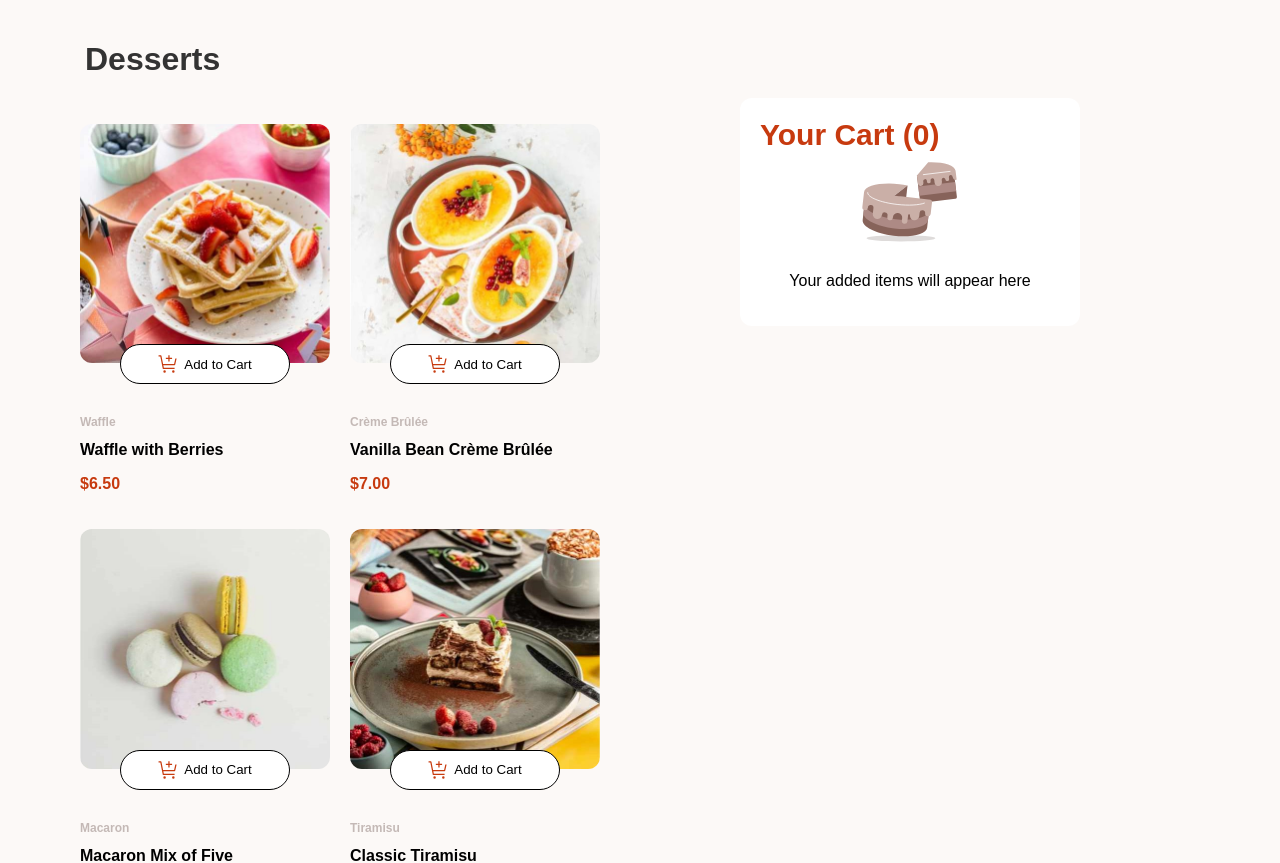
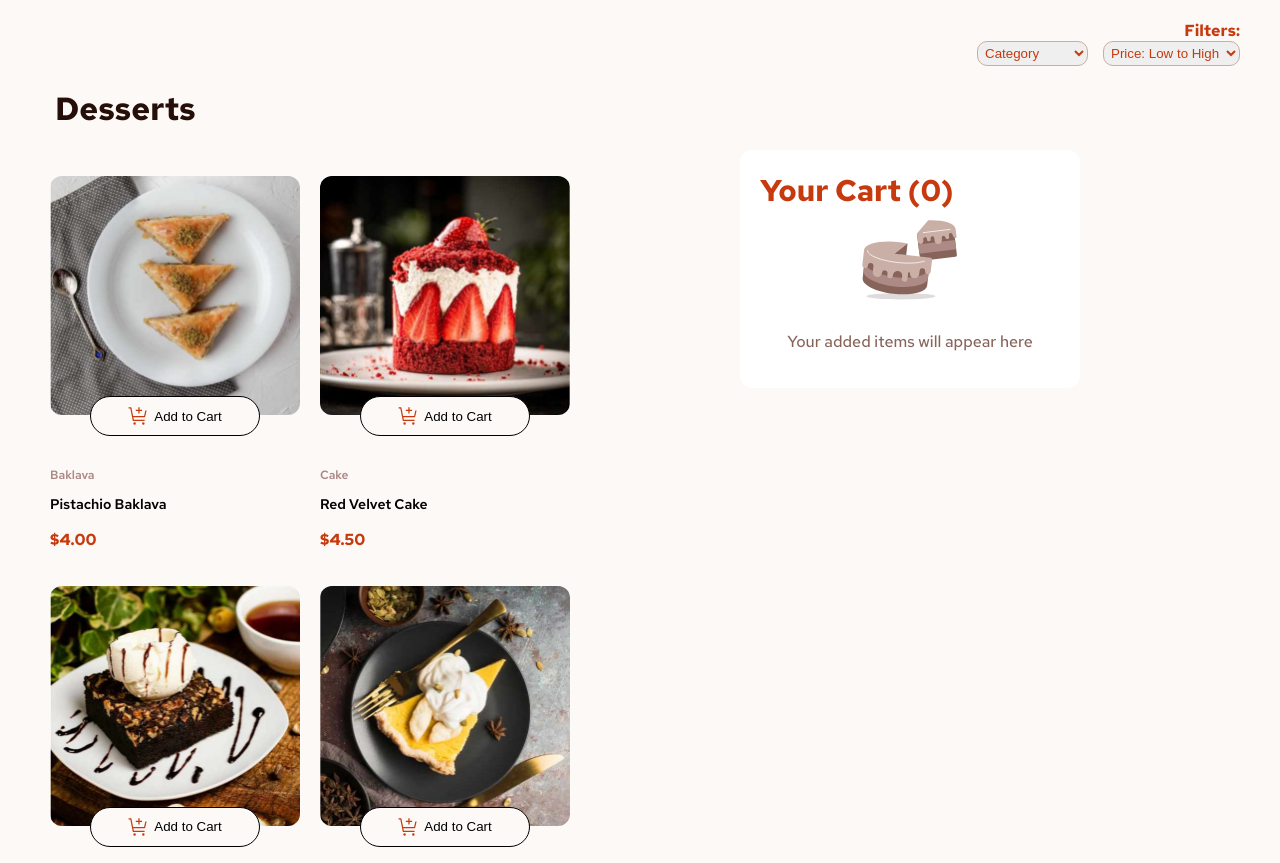
Before and after one commit to gabrielmpdev/Product-list, a React (Create React App) app: page / in a window 1280 px wide. Shown: the top 863 px of the page. Built offline with nearby package versions, Linux system fonts and the light colour scheme.

Commit message:
feat(ProductList): Finish

```diff
--- a/src/components/ProductList.tsx
+++ b/src/components/ProductList.tsx
@@ -7,10 +7,11 @@ const ProductList: React.FC = () => {
   const [cart, setCart] = useState<{ name: string; quantity: number; price: number }[]>([]);
   const [addedProducts, setAddedProducts] = useState<{ [key: string]: number }>({});
   const [isPopupOpen, setIsPopupOpen] = useState(false);
+  const [selectedCategory, setSelectedCategory] = useState('All');
+  const [sortOrder, setSortOrder] = useState('asc');
 
   const getImageUrl = (product: Product) => {
     const width = window.innerWidth;
-
     if (width >= 1024) {
       return product.image.desktop;
     } else if (width >= 768) {
@@ -20,9 +21,10 @@ const ProductList: React.FC = () => {
     }
   };
 
+  const findProduct = (name: string) => products.find(product => product.name === name);
+
   const addToCart = (productName: string, productPrice: number) => {
     setAddedProducts(prev => ({ ...prev, [productName]: (prev[productName] || 0) + 1 }));
-
     setCart(prevCart => {
       const existingProduct = prevCart.find(item => item.name === productName);
       if (existingProduct) {
@@ -68,7 +70,6 @@ const ProductList: React.FC = () => {
         return prevCart.filter(item => item.name !== productName);
       }
     });
-
     setAddedProducts(prev => {
       const newCount = (prev[productName] || 0) - 1;
       if (newCount <= 0) {
@@ -95,12 +96,53 @@ const ProductList: React.FC = () => {
     setIsPopupOpen(false);
   };
 
+  // Filtros e Ordenação
+  const categories = ['All'];
+  const uniqueCategories = new Set(products.map(product => product.category));
+
+  uniqueCategories.forEach(category => {
+    categories.push(category);
+  });
+
+  const filteredProducts = products.filter(product =>
+    selectedCategory === 'All' || product.category === selectedCategory
+  );
+
+  const sortedProducts = filteredProducts.sort((a, b) =>
+    sortOrder === 'asc' ? a.price - b.price : b.price - a.price
+  );
+
   return (
     <div className="mainContainer">
+    <div className="filters">
+  <h3 className='filterTitle'>Filters:</h3>
+  <div className='filters-content'>
+
+    <select onChange={(e) => setSelectedCategory(e.target.value)} defaultValue="Category">
+      <option value="Category" disabled>
+        Category
+      </option>
+      {categories.map((category) => (
+        <option key={category} value={category}>
+          {category}
+        </option>
+      ))}
+    </select>
+
+    <select onChange={(e) => setSortOrder(e.target.value)} defaultValue="asc">
+      <option value="asc">Price: Low to High</option>
+      <option value="desc">Price: High to Low</option>
+    </select>
+  </div>
+</div>
+
       <h1 className="titleList">Desserts</h1>
+
+
+
       <div className="container">
         <ul className="listProducts">
-          {products.map((product: Product) => (
+          {sortedProducts.map((product: Product) => (
             <li className="box-product" key={product.name}>
               <div className="image-button-container">
                 <img src={getImageUrl(product)} alt={product.name} className="product-image" />
@@ -162,22 +204,33 @@ const ProductList: React.FC = () => {
           )}
         </div>
       </div>
+
       {isPopupOpen && (
         <div className="popup">
           <div className="popup-content">
             <div className="popup-header">
-              <span className="check-icon">✔️</span>
-              <h2>Order Summary</h2>
+              <span className="check-icon"><img src='./assets/images/icon-order-confirmed.svg' alt="Order Confirmed"/></span>
+              <h2>Order Confirmed</h2>
+              <p className="popup-subtitle">We hope you enjoy your food!</p>
             </div>
-            <p className="popup-subtitle">We hope you enjoy your food!</p>
-            <ul className="order-summary">
-              {cart.map(item => (
-                <li key={item.name}>
-                  {item.name} - {item.quantity} x ${item.price.toFixed(2)}
-                </li>
-              ))}
-            </ul>
-            <p className="total">Total: ${calculateTotal().toFixed(2)}</p>
+            <div className='order-summary-list'>
+              <ul className="order-summary">
+                {cart.map(item => {
+                  const product = findProduct(item.name);
+                  return (
+                    <li key={item.name} className="order-item">
+                      <img src={product?.image.thumbnail} alt={item.name} style={{ width: '50px', marginRight: '10px' }} />
+                      <span>
+                        {item.name}
+                        <p className='quantityCartItemPopUp'> <span className='quantityCartItem'>{item.quantity}x </span> <span className='priceCartItem'>@   ${item.price.toFixed(2)}</span></p>
+                      </span>
+                      <span className="item-total"> ${(item.price * item.quantity).toFixed(2)} </span>
+                    </li>
+                  );
+                })}
+              </ul>
+              <p className="total">Order Total: <span> ${calculateTotal().toFixed(2)}</span></p>
+            </div>
             <button className="start-order-button" onClick={startNewOrder}>Start New Order</button>
           </div>
         </div>
--- a/src/styles/css/styles.css
+++ b/src/styles/css/styles.css
@@ -1,12 +1,40 @@
+@import url("https://fonts.googleapis.com/css2?family=Red+Hat+Text:ital,wght@0,300..700;1,300..700&display=swap");
 body {
-  font-family: "Arial", sans-serif;
-  background-color: hsl(24, 45.45%, 97.84%);
+  font-family: "Red Hat Text", sans-serif;
+  font-optical-sizing: auto;
+  font-weight: 700;
+  font-style: normal;
+  background-color: hsl(20, 50%, 98%);
   margin: 0;
   padding: 20px;
 }
 
+.filters {
+  display: flex;
+  justify-content: end;
+  flex-direction: column;
+  align-items: end;
+}
+.filters .filterTitle {
+  font-size: 16px;
+  color: hsl(14, 86%, 42%);
+  margin: 0px;
+  font-weight: 700;
+}
+.filters .filters-content {
+  display: flex;
+  gap: 15px;
+}
+.filters .filters-content select {
+  border-color: hsl(14, 25%, 72%);
+  border-radius: 10px;
+  padding: 3px;
+  color: hsl(14, 86%, 42%);
+  outline: none;
+}
+
 .mainContainer {
-  max-width: calc(100% - 100px);
+  max-width: 1200px;
   margin: 0 auto;
 }
 
@@ -22,34 +50,114 @@ body {
   align-items: center;
   z-index: 1000;
 }
+.popup .quantityCartItemPopUp {
+  text-align: start;
+  margin: 0px;
+}
+.popup .quantityCartItemPopUp .quantityCartItem {
+  color: hsl(14, 86%, 42%);
+  font-weight: 500;
+  font-size: 16px;
+}
+.popup .quantityCartItemPopUp .priceCartItem {
+  font-weight: 400;
+  color: hsl(7, 20%, 60%);
+  font-size: 16px;
+}
+.popup .totalPriceCartItemPopUp {
+  position: absolute;
+  left: 75%;
+  right: 0;
+  max-width: 100px;
+  top: 28px;
+}
 
 .popup-content {
-  background-color: white;
+  background-color: hsl(20, 50%, 98%);
   border-radius: 8px;
-  padding: 20px;
+  padding: 32px;
   max-width: 520px;
-  width: 100%;
+  width: calc(100% - 80px);
   box-shadow: 0 4px 8px rgba(0, 0, 0, 0.2);
   text-align: center;
+  max-width: 445px;
+  margin: 0 auto;
+}
+.popup-content .order-sumary-list {
+  display: flex;
+  align-items: center;
+  justify-content: flex-start;
+  max-width: 456px;
+  margin: 0 auto;
+  position: relative;
+}
+.popup-content .order-sumary-list .order-summary {
+  display: flex;
+  align-items: center;
+  flex-direction: column;
+}
+.popup-content .order-sumary-list .order-summary .quantityCartItem {
+  margin: 0px;
+  text-align: start;
+}
+.popup-content .order-sumary-list .order-summary li {
+  display: flex;
+}
+.popup-content .order-sumary-list .order-summary span {
+  display: flex;
+  flex-direction: column;
+  font-weight: 500;
+}
+
+.popup-subtitle {
+  font-size: 0.875rem;
+  line-height: 1.25rem;
+  font-weight: 400;
+  opacity: 1;
+  color: hsl(7, 20%, 60%);
+  text-align: start;
+  margin: 0px;
+  margin-top: 15px;
+  margin-bottom: 15px;
+}
+
+.order-item {
+  display: flex;
+  box-sizing: border-box;
+  border-bottom: 1px solid #e5e7eb;
+}
+.order-item span {
+  min-width: 318px;
+  font-size: 14px;
+  font-weight: 500;
+  text-align: start;
+}
+
+.order-summary-list {
+  padding: 1rem;
+  border-radius: 0.75rem;
+  background-color: hsl(20, 50%, 98%);
 }
 
 .popup-header {
   display: flex;
   align-items: center;
-  justify-content: center;
   margin-bottom: 10px;
+  flex-direction: column;
+  max-width: 456px;
+  margin: 0 auto;
+  flex-direction: column;
+  justify-content: flex-start;
+  align-items: flex-start;
+}
+.popup-header h2 {
+  margin: 20px 0px 0px 0px;
 }
 
 .check-icon {
-  color: green;
+  color: hsl(159, 69%, 38%);
   font-size: 24px;
   margin-right: 10px;
-}
-
-.popup-subtitle {
-  font-size: 14px;
-  color: gray;
-  margin-bottom: 15px;
 }
 
 .order-summary {
@@ -60,45 +168,45 @@ body {
 
 .order-summary li {
   margin: 5px 0;
+  padding-top: 0.75rem;
+  padding-bottom: 0.75rem;
 }
 
 .total {
   font-weight: bold;
   margin: 10px 0;
+  align-items: center;
+  font-size: 24px;
 }
 
 .start-order-button {
-  background-color: #FF6F61; /* Cor laranja */
-  color: white;
+  background-color: hsl(14, 86%, 42%);
+  color: hsl(20, 50%, 98%);
+  font-size: 16px;
   border: none;
-  border-radius: 5px;
-  padding: 10px 15px;
   cursor: pointer;
   margin-top: 10px;
+  width: 100%;
+  border-radius: 1.5rem;
+  padding-top: 0.5rem;
+  padding-bottom: 0.5rem;
+  height: 3rem;
 }
 
 .start-order-button:hover {
-  background-color: #FF4F3D; /* Cor laranja mais escura */
-}
-
-.close-button {
-  background-color: transparent;
-  color: gray;
-  border: none;
-  cursor: pointer;
-  margin-top: 5px;
+  background-color: hsl(14, 86%, 32%);
 }
 
 .titleList {
   font-size: 2rem;
-  color: #333;
+  color: hsl(14, 65%, 9%);
   margin-bottom: 20px;
   padding-left: 15px;
 }
 
 .carbon-neutral {
   opacity: 1;
-  background-color: #fcf9f7;
+  background-color: hsl(13, 31%, 94%);
   display: flex;
   justify-content: center;
   align-items: center;
@@ -121,13 +229,19 @@ body {
   min-width: 300px;
   margin: 0 auto;
   padding: 20px;
-  background-color: #fff;
+  background-color: white;
   border-radius: 12px;
   height: fit-content;
   position: relative;
 }
+.container .minicartProducts p {
+  font-weight: 500;
+  color: hsl(12, 20%, 44%);
+  font-size: 16px;
+}
 .container .confirm-order {
-  background-color: #c73a0f;
+  font-family: "Red Hat Text", sans-serif;
+  background-color: hsl(14, 86%, 42%);
   max-width: 388px;
   height: 3rem;
   border-radius: 1.5rem;
@@ -136,7 +250,7 @@ body {
   margin: 0 auto;
   display: flex;
   justify-content: center;
-  color: #fff;
+  color: hsl(20, 50%, 98%);
   border: none;
   padding: 10px;
   cursor: pointer;
@@ -186,15 +300,15 @@ ul {
 }
 .product-info .categoryName {
   font-size: 12px;
-  color: #c4b9b6;
+  color: hsl(7, 20%, 60%);
   font-weight: 600;
 }
 .product-info .price {
-  color: #c73a0f;
+  color: hsl(14, 86%, 42%);
   font-weight: bold;
 }
 .product-info > h2 {
-  font-size: 1rem;
+  font-size: 14px;
   font-weight: 600;
   margin: 0px;
 }
@@ -208,7 +322,7 @@ ul {
   width: 170px;
   height: 40px;
   border: 1px solid black;
-  background: white;
+  background: hsl(20, 50%, 98%);
   display: flex;
   align-items: center;
   justify-content: center;
@@ -230,17 +344,17 @@ ul {
   margin: 0px;
 }
 .productsCart .quantityCartItem {
-  color: #c73a0f;
+  color: hsl(14, 86%, 42%);
   font-weight: 500;
   font-size: 0.875rem;
 }
 .productsCart .priceCartItem {
-  color: #ad8985;
+  color: hsl(7, 20%, 60%);
   font-weight: 400;
   font-size: 1rem;
 }
 .productsCart .totalPriceCartItem {
-  color: #87635a;
+  color: hsl(12, 20%, 44%);
   font-weight: 600;
   font-size: 1rem;
 }
@@ -271,7 +385,7 @@ ul {
   width: 142px;
   height: 40px;
   justify-content: space-between;
-  background: #c83c0e;
+  background: hsl(14, 86%, 42%);
   border-radius: 25px;
   padding: 0px 14px;
   flex-direction: row-reverse;
@@ -280,11 +394,11 @@ ul {
   margin: 0px;
 }
 .quantity span {
-  color: white;
+  color: hsl(20, 50%, 98%);
 }
 
 .quantity button {
-  color: #fff;
+  color: hsl(20, 50%, 98%);
   border: none;
   border-radius: 8px;
   cursor: pointer;
@@ -300,7 +414,7 @@ ul {
 
 .minicartProducts h2 {
   font-size: 1.875rem;
-  color: #c73a0f;
+  color: hsl(14, 86%, 42%);
   margin: 0px;
   font-weight: 700;
 }
@@ -322,7 +436,7 @@ ul {
 }
 
 .confirm-order:hover {
-  background-color: #e55b4c;
+  background-color: hsl(14, 86%, 32%);
 }
 
 .total {
--- a/src/styles/scss/styles.scss
+++ b/src/styles/scss/styles.scss
@@ -1,15 +1,54 @@
 @charset "UTF-8";
+@import url("https://fonts.googleapis.com/css2?family=Red+Hat+Text:ital,wght@0,300..700;1,300..700&display=swap");
+
+$red: hsl(14, 86%, 42%);
+$green: hsl(159, 69%, 38%);
+$rose-50: hsl(20, 50%, 98%);
+$rose-100: hsl(13, 31%, 94%);
+$rose-300: hsl(14, 25%, 72%);
+$rose-400: hsl(7, 20%, 60%);
+$rose-500: hsl(12, 20%, 44%);
+$rose-900: hsl(14, 65%, 9%);
+
+$red-dark: hsl(14, 86%, 32%);
+
 body {
-  font-family: "Arial", sans-serif;
-  background-color: hsl(24deg 45.45% 97.84%);
+  font-family: "Red Hat Text", sans-serif;
+  font-optical-sizing: auto;
+  font-weight: 700;
+  font-style: normal;
+  background-color: $rose-50;
   margin: 0;
   padding: 20px;
 }
-
+.filters {
+  display: flex;
+  justify-content: end;
+  flex-direction: column;
+  align-items: end;
+  .filterTitle {
+    font-size: 16px;
+    color: hsl(14, 86%, 42%);
+    margin: 0px;
+    font-weight: 700;
+  }
+  .filters-content {
+    display: flex;
+    gap: 15px;
+    select {
+      border-color: $rose-300;
+      border-radius: 10px;
+      padding: 3px;
+      color: $red;
+      outline: none;
+    }
+  }
+}
 .mainContainer {
-  max-width: calc(100% - 100px);
+  max-width: 1200px;
   margin: 0 auto;
 }
+
 .popup {
   position: fixed;
   top: 0;
@@ -21,35 +60,118 @@ body {
   justify-content: center;
   align-items: center;
   z-index: 1000;
+
+  .quantityCartItemPopUp {
+    text-align: start;
+    margin: 0px;
+
+    .quantityCartItem {
+      color: $red;
+      font-weight: 500;
+      font-size: 16px;
+    }
+    .priceCartItem {
+      font-weight: 400;
+      color: $rose-400;
+      font-size: 16px;
+    }
+  }
+  .totalPriceCartItemPopUp {
+    position: absolute;
+    left: 75%;
+    right: 0;
+    max-width: 100px;
+    top: 28px;
+  }
 }
 
 .popup-content {
-  background-color: white;
+  background-color: $rose-50;
   border-radius: 8px;
-  padding: 20px;
+  padding: 32px;
   max-width: 520px;
-  width: 100%;
+  width: calc(100% - 80px);
   box-shadow: 0 4px 8px rgba(0, 0, 0, 0.2);
   text-align: center;
+  max-width: 445px;
+  margin: 0 auto;
+
+  .order-sumary-list {
+    display: flex;
+    align-items: center;
+    justify-content: flex-start;
+    max-width: 456px;
+    margin: 0 auto;
+    position: relative;
+
+    .order-summary {
+      display: flex;
+      align-items: center;
+      flex-direction: column;
+
+      .quantityCartItem {
+        margin: 0px;
+        text-align: start;
       }
+      li {
+        display: flex;
+      }
+      span {
+        display: flex;
+        flex-direction: column;
+        font-weight: 500;
+      }
+    }
+  }
+}
+.popup-subtitle {
+  font-size: 0.875rem;
+  line-height: 1.25rem;
+  font-weight: 400;
+  opacity: 1;
+  color: $rose-400;
+  text-align: start;
+  margin: 0px;
+  margin-top: 15px;
+  margin-bottom: 15px;
+}
+.order-item {
+  display: flex;
 
+  box-sizing: border-box;
+  border-bottom: 1px solid #e5e7eb;
+
+  span {
+    min-width: 318px;
+    font-size: 14px;
+    font-weight: 500;
+    text-align: start;
+  }
+}
+.order-summary-list {
+  padding: 1rem;
+  border-radius: 0.75rem;
+  background-color: $rose-50;
+}
 .popup-header {
   display: flex;
   align-items: center;
-  justify-content: center;
   margin-bottom: 10px;
+  flex-direction: column;
+  max-width: 456px;
+  margin: 0 auto;
+  flex-direction: column;
+  justify-content: flex-start;
+  align-items: flex-start;
+  h2 {
+    margin: 20px 0px 0px 0px;
+  }
 }
 
 .check-icon {
-  color: green;
+  color: $green;
   font-size: 24px;
   margin-right: 10px;
-}
-
-.popup-subtitle {
-  font-size: 14px;
-  color: gray;
-  margin-bottom: 15px;
 }
 
 .order-summary {
@@ -60,44 +182,45 @@ body {
 
 .order-summary li {
   margin: 5px 0;
+  padding-top: 0.75rem;
+  padding-bottom: 0.75rem;
 }
 
 .total {
   font-weight: bold;
   margin: 10px 0;
+  align-items: center;
+  font-size: 24px;
 }
 
 .start-order-button {
-  background-color: #FF6F61; /* Cor laranja */
-  color: white;
+  background-color: $red;
+  color: $rose-50;
+  font-size: 16px;
   border: none;
-  border-radius: 5px;
-  padding: 10px 15px;
   cursor: pointer;
   margin-top: 10px;
+  width: 100%;
+  border-radius: 1.5rem;
+  padding-top: 0.5rem;
+  padding-bottom: 0.5rem;
+  height: 3rem;
 }
 
 .start-order-button:hover {
-  background-color: #FF4F3D; /* Cor laranja mais escura */
-}
-
-.close-button {
-  background-color: transparent;
-  color: gray;
-  border: none;
-  cursor: pointer;
-  margin-top: 5px;
+  background-color: $red-dark; // Usando a nova cor escura
 }
 
 .titleList {
   font-size: 2rem;
-  color: #333;
+  color: $rose-900;
   margin-bottom: 20px;
   padding-left: 15px;
 }
-.carbon-neutral{
+
+.carbon-neutral {
   opacity: 1;
-  background-color: #fcf9f7;
+  background-color: $rose-100;
   display: flex;
   justify-content: center;
   align-items: center;
@@ -106,10 +229,11 @@ body {
   margin-bottom: 1.25rem;
   gap: 5px;
 
-  span{
+  span {
     font-weight: 700;
   }
 }
+
 .container {
   display: flex;
   justify-content: space-between;
@@ -120,13 +244,20 @@ body {
     min-width: 300px;
     margin: 0 auto;
     padding: 20px;
-    background-color: #fff;
+    background-color: white;
     border-radius: 12px;
     height: fit-content;
-    position: relative
+    position: relative;
+    p {
+      font-weight: 500;
+      color: $rose-500;
+      font-size: 16px;
     }
-  .confirm-order{
-    background-color: #c73a0f;
+  }
+
+  .confirm-order {
+    font-family: "Red Hat Text", sans-serif;
+    background-color: $red;
     max-width: 388px;
     height: 3rem;
     border-radius: 1.5rem;
@@ -135,7 +266,7 @@ body {
     margin: 0 auto;
     display: flex;
     justify-content: center;
-    color: #fff;
+    color: $rose-50;
     border: none;
     padding: 10px;
     cursor: pointer;
@@ -143,7 +274,6 @@ body {
     transition: background-color 0.3s;
   }
 }
-
 .listProducts {
   display: grid;
   grid-template-columns: repeat(3, 1fr);
@@ -162,7 +292,7 @@ ul {
   transition: transform 0.2s;
   position: relative;
 
-  .image-button-container{
+  .image-button-container {
     display: flex;
     flex-direction: column;
     justify-content: center;
@@ -187,18 +317,17 @@ ul {
 
   .categoryName {
     font-size: 12px;
-    color: #c4b9b6;
+    color: $rose-400;
     font-weight: 600;
   }
 
-
   .price {
-    color: #c73a0f;
+    color: $red;
     font-weight: bold;
   }
 
   > h2 {
-    font-size: 1rem;
+    font-size: 14px;
     font-weight: 600;
     margin: 0px;
   }
@@ -213,7 +342,7 @@ ul {
   width: 170px;
   height: 40px;
   border: 1px solid black;
-    background: white;
+  background: $rose-50;
   display: flex;
   align-items: center;
   justify-content: center;
@@ -225,36 +354,42 @@ ul {
   }
 }
 
-.productsCart{
+.productsCart {
   display: flex;
   flex-direction: column;
-    .itemTitleCart{
+
+  .itemTitleCart {
     font-size: 14px;
     line-height: 1.25rem;
     font-weight: 700;
     margin: 0px;
   }
-.quantityCartItem{
-    color: #c73a0f;
+
+  .quantityCartItem {
+    color: $red;
     font-weight: 500;
-    font-size: .875rem;
+    font-size: 0.875rem;
   }
-.priceCartItem{
-    color:#ad8985;
+
+  .priceCartItem {
+    color: $rose-400;
     font-weight: 400;
-    font-size: 1rem;;
+    font-size: 1rem;
   }
-.totalPriceCartItem{
-    color:#87635a;
+
+  .totalPriceCartItem {
+    color: $rose-500;
     font-weight: 600;
-    font-size: 1rem;;
+    font-size: 1rem;
   }
-    span{
+
+  span {
     display: flex;
-    gap: .5rem;
+    gap: 0.5rem;
     align-items: center;
   }
-    .removeProduct{
+
+  .removeProduct {
     background: none;
     border: 0px;
     position: absolute;
@@ -277,7 +412,7 @@ ul {
   width: 142px;
   height: 40px;
   justify-content: space-between;
-  background: #c83c0e;
+  background: $red;
   border-radius: 25px;
   padding: 0px 14px;
 
@@ -287,12 +422,12 @@ ul {
   margin: 0px;
 
   span {
-    color: white;
+    color: $rose-50;
   }
 }
 
 .quantity button {
-  color: #fff;
+  color: $rose-50;
   border: none;
   border-radius: 8px;
   cursor: pointer;
@@ -309,7 +444,7 @@ ul {
 
 .minicartProducts h2 {
   font-size: 1.875rem;
-  color: #c73a0f;
+  color: $red;
   margin: 0px;
   font-weight: 700;
 }
@@ -330,76 +465,76 @@ ul {
   margin-top: 10px;
 }
 
+.confirm-order:hover {
+  background-color: $red-dark; // Usando a nova cor escura
+}
 
-.confirm-order:hover {
-  background-color: #e55b4c;
-}
-.total{
+.total {
   font-size: 14px;
   font-weight: 400;
   display: flex;
   justify-content: space-between;
 
-    span{
+  span {
     font-weight: bold;
     font-size: 1.5rem;
   }
 }
 
-@media (max-width:1400px){
+@media (max-width: 1400px) {
   .box-product {
     max-width: 250px;
   }
 
-    .container .minicartProducts{
+  .container .minicartProducts {
     max-width: 300px;
-
   }
 }
 
-@media (max-width:1300px){
-
-    .listProducts{
+@media (max-width: 1300px) {
+  .listProducts {
     grid-template-columns: repeat(2, 1fr);
   }
+}
 
-}
-@media(max-width:1050px){
-  .container{
+@media (max-width: 1050px) {
+  .container {
     flex-wrap: wrap;
   }
 }
-@media (max-width:680px){
-    .container{
+
+@media (max-width: 680px) {
+  .container {
     padding: 10px;
   }
-    body{
-        padding: unset
+
+  body {
+    padding: unset;
   }
 
-    .listProducts{
+  .listProducts {
     grid-template-columns: repeat(1, 1fr);
     margin: 0 auto;
+  }
 
-    }
-    .mainContainer{
+  .mainContainer {
     margin: 0 auto;
     display: flex;
     justify-content: center;
     flex-direction: column;
     max-width: 100%;
+  }
 
-    }
-    .box-product{
+  .box-product {
     border-radius: 12px;
     text-align: center;
     transition: transform 0.2s;
     position: relative;
     max-width: unset;
   }
-    .container .minicartProducts{
+
+  .container .minicartProducts {
     min-width: unset;
     max-width: unset;
   }
-
 }
```
Also changed, not shown: public/index.html (+4 -5 lines), public/robots.txt (deleted), 2 other files (tests, documents, lock files or other folders). Lines whose indentation alone changed are shown as unchanged.
